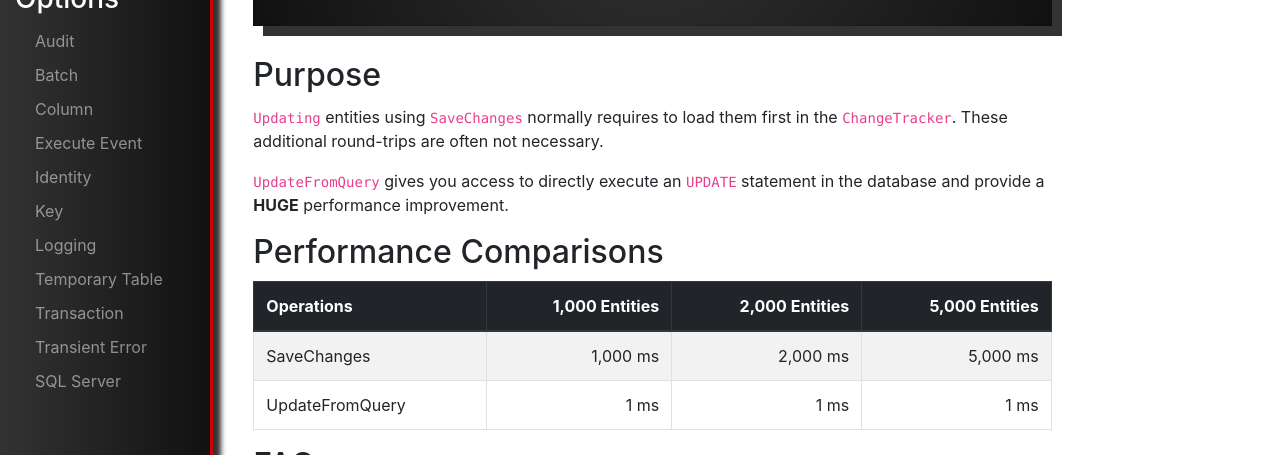
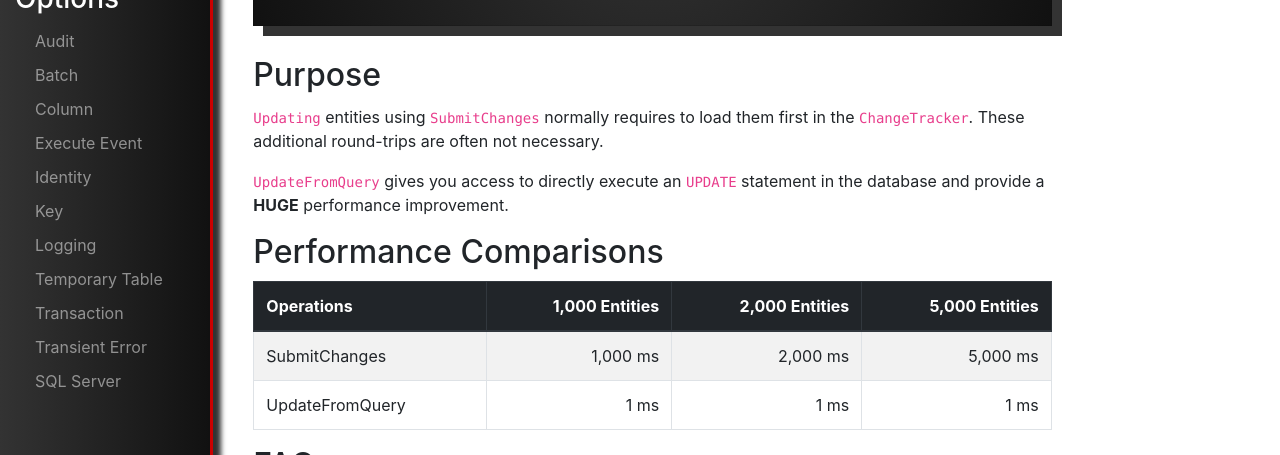
Before and after one commit to zzzprojects/LinqToSql-Plus, a Jekyll site: the page built from docs/pages/api/update-from-query.md, in a window 1280 px wide and 1326 px high. Shown: the part 626-1081 px from the top of the window. Built offline with Jekyll 4.4.1, drawn with Linux system fonts in a browser that asks for light colours; nearby versions of some CDN libraries; our own code applies the rules of GitHub Pages for plain Markdown files.

Commit message:
Update update-from-query.md

```diff
--- a/docs/pages/api/update-from-query.md
+++ b/docs/pages/api/update-from-query.md
@@ -19,7 +19,7 @@ context.Customers.Where(x => x.ID == userId).UpdateFromQuery(x => new Customer {
 {% endhighlight %}
 
 ## Purpose
-`Updating` entities using `SaveChanges` normally requires to load them first in the `ChangeTracker`. These additional round-trips are often not necessary.
+`Updating` entities using `SubmitChanges` normally requires to load them first in the `ChangeTracker`. These additional round-trips are often not necessary.
 
 `UpdateFromQuery` gives you access to directly execute an `UPDATE` statement in the database and provide a **HUGE** performance improvement.
 
@@ -27,7 +27,7 @@ context.Customers.Where(x => x.ID == userId).UpdateFromQuery(x => new Customer {
 
 | Operations      | 1,000 Entities | 2,000 Entities | 5,000 Entities |
 | :-------------- | -------------: | -------------: | -------------: |
-| SaveChanges     | 1,000 ms       | 2,000 ms       | 5,000 ms       |
+| SubmitChanges   | 1,000 ms       | 2,000 ms       | 5,000 ms       |
 | UpdateFromQuery | 1 ms           | 1 ms           | 1 ms           |
 
 {% include section-faq-begin.html %}
```
